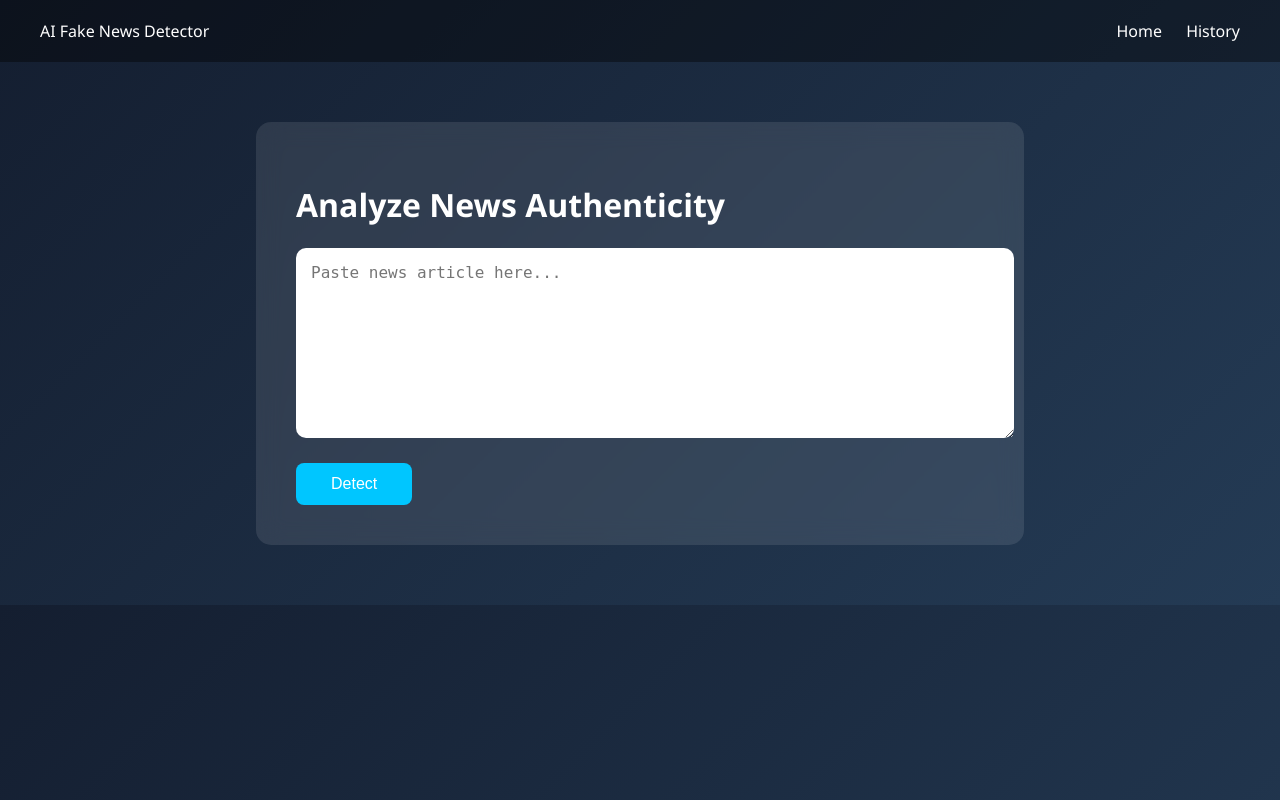
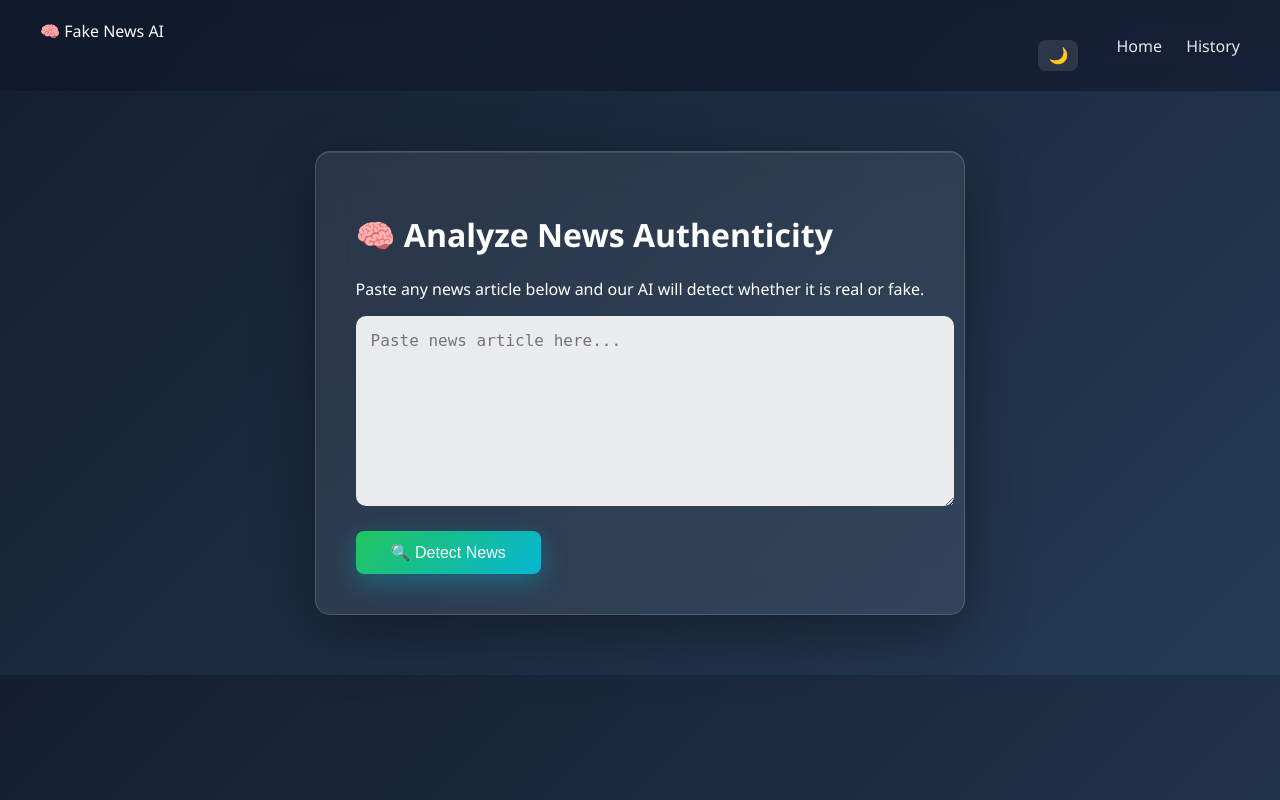
Before and after one commit to madhuraapohankar/AI_fake_news_detection, a Flask app: page / in a window 1280 px wide. Run offline with Flask 3, Linux system fonts and the light colour scheme; parts of the project's set-up code (start-up, migrations or seed data) failed here and were passed over.

Commit message:
Updated collaborative project

```diff
--- a/static/css/style.css
+++ b/static/css/style.css
@@ -71,3 +71,162 @@
     padding: 12px;
     border: 1px solid rgba(255,255,255,0.3);
 }
+/* ===== PAGE BACKGROUND ===== */
+.page-bg {
+    min-height: 100vh;
+    position: relative;
+    background: radial-gradient(circle at 20% 20%, #1e3a8a, #0f172a 60%);
+    overflow: hidden;
+}
+
+/* Floating blur orbs */
+.bg-blur {
+    position: absolute;
+    border-radius: 50%;
+    filter: blur(120px);
+    opacity: 0.35;
+    z-index: 0;
+}
+
+.bg1 {
+    width: 320px;
+    height: 320px;
+    background: #3b82f6;
+    top: 10%;
+    left: 5%;
+}
+
+.bg2 {
+    width: 360px;
+    height: 360px;
+    background: #22c55e;
+    bottom: 10%;
+    right: 5%;
+}
+
+/* Ensure content above background */
+.navbar,
+.main-container {
+    position: relative;
+    z-index: 2;
+}
+
+/* ===== NAVBAR UPGRADE ===== */
+.navbar {
+    backdrop-filter: blur(10px);
+    background: rgba(15, 23, 42, 0.6);
+    color: white;
+}
+
+.nav-title {
+    color: #f9fafb;
+}
+
+.nav-links a {
+    color: #e5e7eb;
+}
+
+.nav-links a:hover {
+    color: #60a5fa;
+}
+
+/* ===== MAIN CENTERING ===== */
+.main-container {
+    display: flex;
+    justify-content: center;
+    align-items: center;
+    padding: 60px 20px;
+}
+
+/* ===== CARD PREMIUM ===== */
+.card {
+    background: rgba(255, 255, 255, 0.08);
+    backdrop-filter: blur(18px);
+    border: 1px solid rgba(255,255,255,0.15);
+    box-shadow:
+        0 20px 60px rgba(0,0,0,0.35),
+        inset 0 1px 0 rgba(255,255,255,0.1);
+    color: white;
+}
+
+/* textarea better contrast */
+textarea {
+    background: rgba(255,255,255,0.9);
+}
+
+/* ===== BUTTON GLOW ===== */
+.detect-btn {
+    background: linear-gradient(135deg, #22c55e, #06b6d4);
+    box-shadow: 0 8px 25px rgba(6,182,212,0.35);
+}
+
+.detect-btn:hover {
+    box-shadow: 0 12px 35px rgba(6,182,212,0.55);
+}
+
+/* ===== RESULT GLOW ===== */
+.result-box.real {
+    background: rgba(34,197,94,0.15);
+    border: 1px solid rgba(34,197,94,0.35);
+}
+
+.result-box.fake {
+    background: rgba(239,68,68,0.15);
+    border: 1px solid rgba(239,68,68,0.35);
+}
+/* ===== PARTICLES ===== */
+#particles-js {
+    position: fixed;
+    width: 100%;
+    height: 100%;
+    z-index: -1;
+    top: 0;
+    left: 0;
+}
+
+/* ===== THEME TOGGLE ===== */
+.nav-right {
+    display: flex;
+    align-items: center;
+    gap: 18px;
+}
+
+#themeToggle {
+    background: rgba(255,255,255,0.12);
+    border: none;
+    border-radius: 8px;
+    padding: 6px 10px;
+    cursor: pointer;
+    font-size: 16px;
+    backdrop-filter: blur(8px);
+}
+
+/* ===== LIGHT MODE ===== */
+body.light-mode {
+    background: linear-gradient(135deg, #f1f5f9, #e2e8f0);
+    color: #111827;
+}
+
+body.light-mode .card {
+    background: rgba(255,255,255,0.85);
+    color: #111827;
+}
+
+/* ===== LOADER ===== */
+.loader {
+    margin: 25px auto;
+    border: 4px solid rgba(255,255,255,0.2);
+    border-top: 4px solid #22c55e;
+    border-radius: 50%;
+    width: 42px;
+    height: 42px;
+    animation: spin 0.8s linear infinite;
+}
+
+.hidden {
+    display: none;
+}
+
+@keyframes spin {
+    to { transform: rotate(360deg); }
+}
--- a/templates/base.html
+++ b/templates/base.html
@@ -6,17 +6,28 @@
 </head>
 <body>
 
+<div id="particles-js"></div>
+
 <nav class="navbar">
-    <div class="logo">AI Fake News Detector</div>
-    <div class="links">
-        <a href="/">Home</a>
-        <a href="/history">History</a>
+    <div class="nav-title">🧠 Fake News AI</div>
+
+    <div class="nav-right">
+        <button id="themeToggle">🌙</button>
+        <div class="nav-links">
+            <a href="/">Home</a>
+            <a href="/history">History</a>
+        </div>
     </div>
 </nav>
 
-<div class="container">
+<main class="main-container">
     {% block content %}{% endblock %}
-</div>
+</main>
+
+<!-- particles library -->
+<script src="https://cdn.jsdelivr.net/npm/particles.js"></script>
+<script src="{{ url_for('static', filename='script.js') }}"></script>
 
 </body>
+</body>
 </html>
--- a/templates/index.html
+++ b/templates/index.html
@@ -2,19 +2,50 @@
 {% block content %}
 
 <div class="card">
-    <h1>Analyze News Authenticity</h1>
 
-    <form method="POST" action="/predict">
-        <textarea name="news" placeholder="Paste news article here..." required></textarea>
-        <button type="submit">Detect</button>
+    <h1 class="title">🧠 Analyze News Authenticity</h1>
+    <p class="subtitle">
+        Paste any news article below and our AI will detect whether it is real or fake.
+    </p>
+
+    <form method="POST" action="/predict" onsubmit="showLoader()">
+        <textarea
+            name="news"
+            placeholder="Paste news article here..."
+            required
+        ></textarea>
+
+        <button type="submit" class="detect-btn">
+            🔍 Detect News
+        </button>
     </form>
 
+    <!-- Loader -->
+    <div id="loader" class="loader hidden"></div>
+
     {% if prediction %}
-    <div class="result">
-        <h2>{{ prediction }}</h2>
-        <p>Confidence: {{ confidence }}%</p>
+    <div class="result-box
+        {% if 'Fake' in prediction %} fake
+        {% elif 'Real' in prediction %} real
+        {% endif %}">
+
+        <h2 class="prediction-text">{{ prediction }}</h2>
+
+        <div class="confidence-wrapper">
+            <span>Confidence</span>
+
+            <div class="confidence-bar">
+                <div class="confidence-fill"
+                     style="width: {{ confidence|default(0) }}%">
+                </div>
+            </div>
+
+            <span class="confidence-value">{{ confidence }}%</span>
+        </div>
+
     </div>
     {% endif %}
+
 </div>
 
 {% endblock %}
```
Also changed, not shown: static/javascript/script.js (added, +25 -0 lines), database/fake_news.db, static/style.css (deleted).
